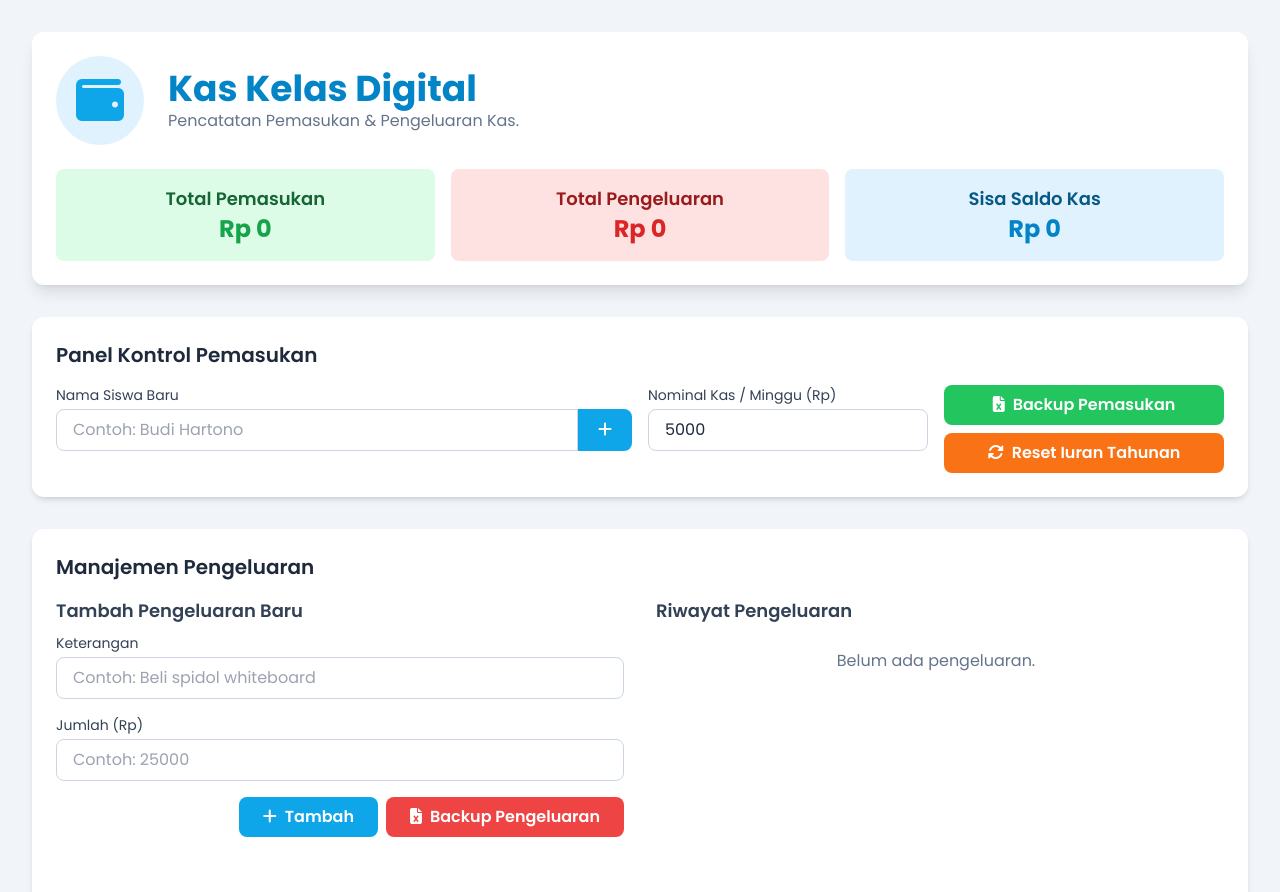
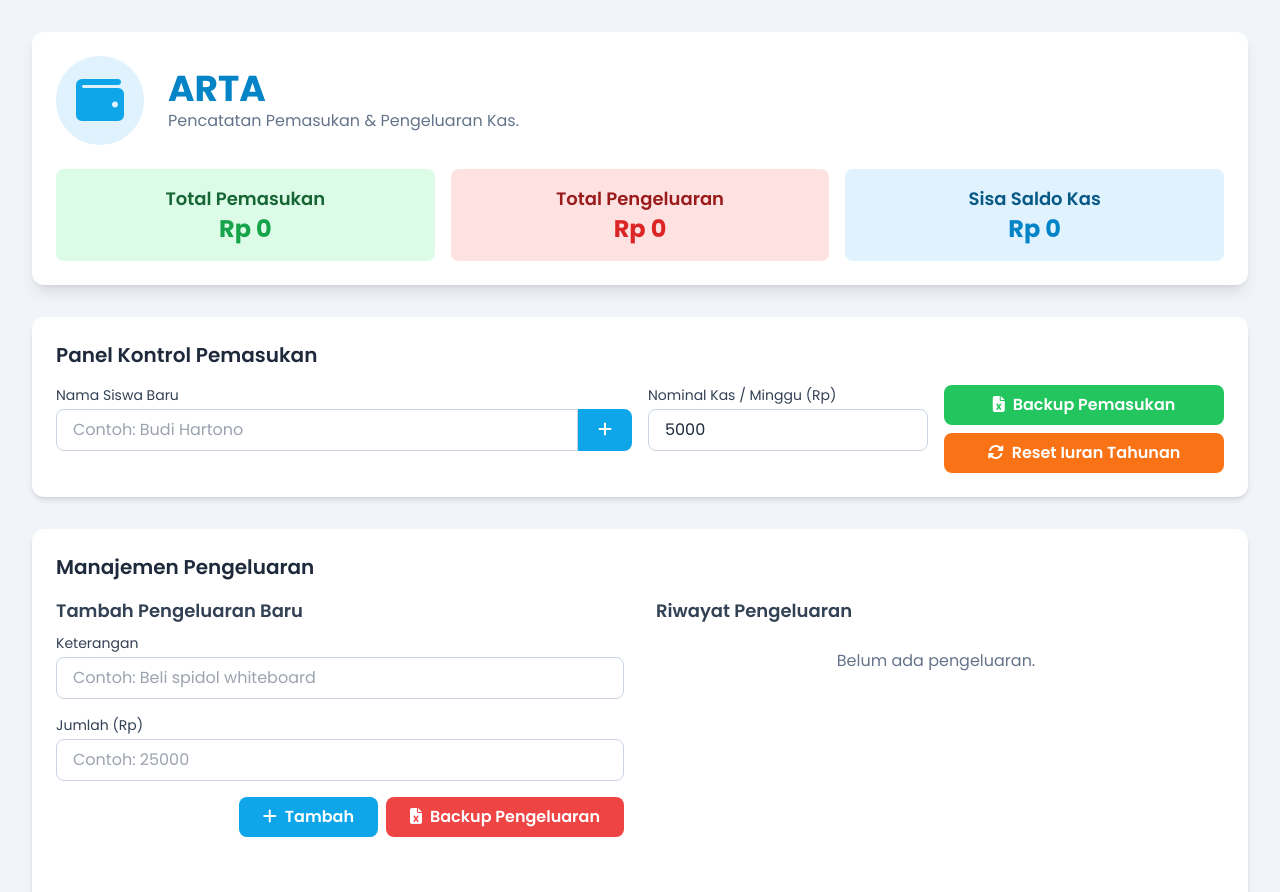
Before and after one commit to hathaya993-ux/Arta, a plain HTML site: page index.html in a window 1280 px wide. Shown: the top 892 px of the page. Drawn offline with nearby package versions, Linux system fonts and the light colour scheme.

Commit message:
Update index.html

```diff
--- a/index.html
+++ b/index.html
@@ -44,7 +44,7 @@
                         <i class="fas fa-wallet fa-3x text-sky-500"></i>
                     </div>
                     <div>
-                        <h1 class="text-3xl md:text-4xl font-bold text-sky-600">Kas Kelas Digital</h1>
+                        <h1 class="text-3xl md:text-4xl font-bold text-sky-600">ARTA</h1>
                         <p class="text-slate-500">Pencatatan Pemasukan & Pengeluaran Kas.</p>
                     </div>
                 </div>
```
